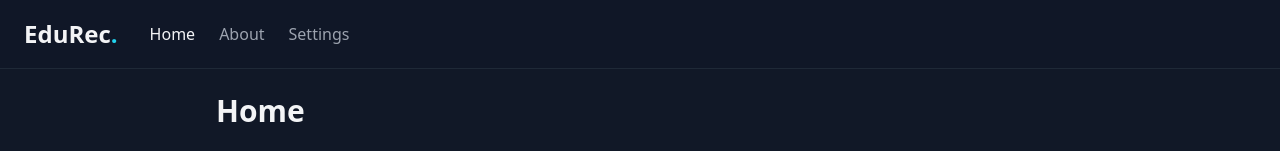
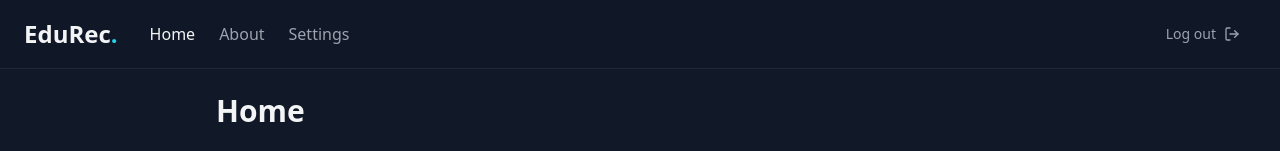
Before and after one commit to Akash0123456/EduRecSystem, a React (Vite) app in the folder frontend/: page /home in a window 1280 px wide. Shown: the top 151 px of the page. Built offline with nearby package versions, Linux system fonts and the light colour scheme; no server answers; sample sign-in values are in the browser's storage.

Commit message:
Add logout/signout functionality

```diff
--- a/frontend/src/components/Header.tsx
+++ b/frontend/src/components/Header.tsx
@@ -1,8 +1,22 @@
 import React from 'react';
-import { Link, useLocation } from 'react-router-dom';
+import { Link, useLocation, useNavigate } from 'react-router-dom';
+import { Button } from './ui/button';
+import { LogOutIcon } from 'lucide-react';
+import { auth } from '../firebase';
+import { signOut } from 'firebase/auth';
 
 export const Header = (): JSX.Element => {
   const location = useLocation();
+  const navigate = useNavigate();
+
+  const handleLogout = async () => {
+    try {
+      await signOut(auth);
+      navigate('/');
+    } catch (error) {
+      console.error("Error signing out:", error);
+    }
+  };
 
   return (
     <header className="w-full h-[69px] bg-[#111827f2] border-b border-gray-800 fixed top-0 z-10">
@@ -33,6 +47,14 @@ export const Header = (): JSX.Element => {
             </Link>
           </nav>
         </div>
+        <Button
+          variant="ghost"
+          className="text-gray-400 hover:text-gray-100 hover:bg-gray-800 flex items-center gap-2"
+          onClick={handleLogout}
+        >
+          <span>Log out</span>
+          <LogOutIcon className="h-4 w-4" />
+        </Button>
       </div>
     </header>
   );
--- a/frontend/src/screens/Frame/Frame.tsx
+++ b/frontend/src/screens/Frame/Frame.tsx
@@ -1,6 +1,7 @@
-import { MessageSquareIcon, SendIcon } from "lucide-react";
+import { MessageSquareIcon, SendIcon, LogOutIcon } from "lucide-react";
 import React, { useState, useRef, useEffect } from "react";
 import { Header } from "../../components/Header";
+import { useNavigate } from "react-router-dom";
 import {
   Avatar,
   AvatarFallback,
@@ -18,7 +19,7 @@ import { generateId } from "../../utils/helpers";
 import { sendMessage, generateChatName } from "../../services/queryService";
 import { createChat, addMessage, getUserChats, updateChatTitle } from "../../services/chatService";
 import { auth } from "../../firebase";
-import { onAuthStateChanged } from "firebase/auth";
+import { onAuthStateChanged, signOut } from "firebase/auth";
 
 // Define the type for recent chats
 interface RecentChat {
@@ -34,6 +35,7 @@ interface RecentChat {
 const sampleRecentChats: RecentChat[] = [];
 
 export const Frame = (): JSX.Element => {
+  const navigate = useNavigate();
   // State for chats and current active chat
   const [recentChats, setRecentChats] = useState<RecentChat[]>(sampleRecentChats);
   const [activeChat, setActiveChat] = useState<string>("");
@@ -358,6 +360,17 @@ export const Frame = (): JSX.Element => {
     console.log(`User ${liked ? 'liked' : 'disliked'} the new response`);
     setShowFeedbackPrompt(false);
   };
+
+  // Handle logout
+  const handleLogout = async () => {
+    try {
+      await signOut(auth);
+      navigate('/');
+    } catch (error) {
+      console.error("Error signing out:", error);
+    }
+  };
+
   return (
     <div className="flex flex-col bg-gray-900 min-h-screen">
       <Header />
```
